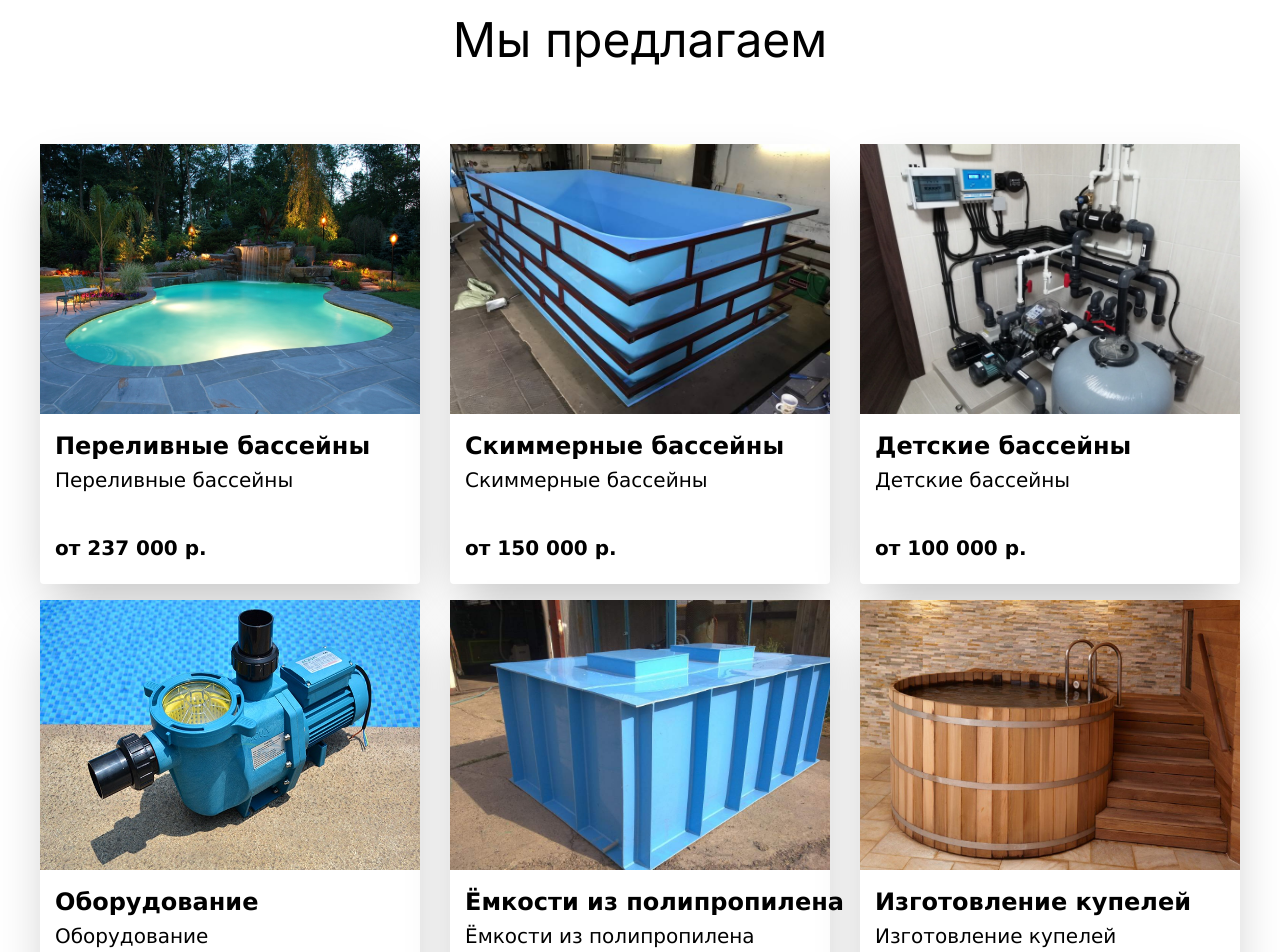
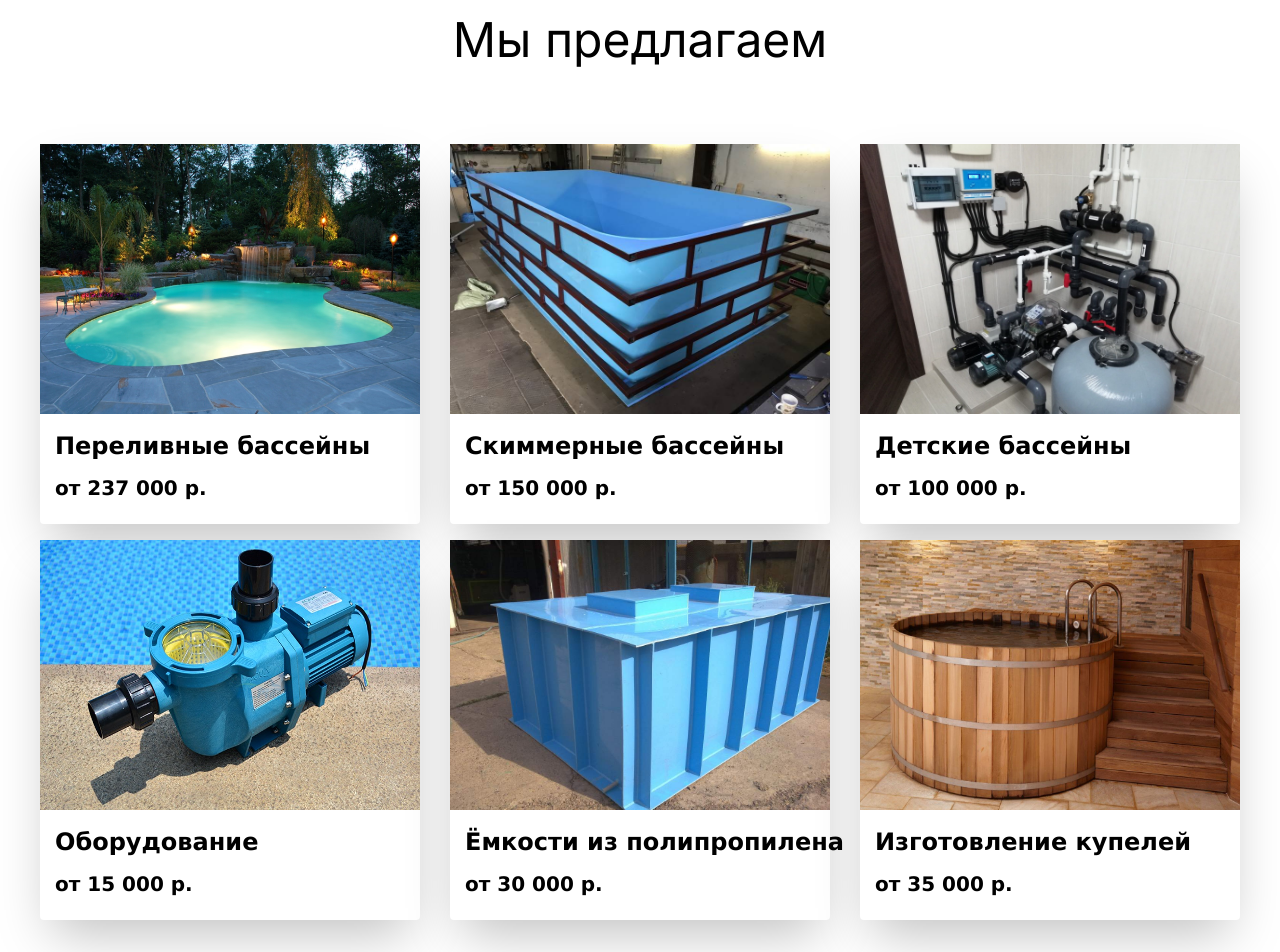
Before and after one commit to aftelnes/Aquadecor, a Next.js app: page / in a window 1280 px wide. Shown: the part 800-1752 px from the top of the page. Built offline with nearby package versions, Linux system fonts and the light colour scheme.

Commit message:
add decription to servicies and few adaptive fixs

```diff
--- a/app/servicies/overflowPools/page.tsx
+++ b/app/servicies/overflowPools/page.tsx
@@ -22,20 +22,19 @@ const OverflowPools = () => {
       <h1 className={pageStyle.pageH1}>Переливные бассейны</h1>
       <p className={pageStyle.pageDescription}>
         <span className={pageStyle.pageColoredTextBlue}>
-          Переливные бассейны
+          Переливные бассейны{" "}
         </span>
         - это вид бассейнов, в которых для забора и циркуляции воды используется
         система перелива. Когда вода выливается за борт бассейна, она не
         растекается повсюду, а попадает в специальные переливные лотки,
-        расположенные по всему периметру чаши бассейна. Далее вода попадает в
-        переливную емкость, которая расположена ниже переливных лотков.
+        расположенные по всему периметру чаши бассейна.
       </p>
 
       <Link href="/servicies/overflowPools/polypropylene">
         <InfoBlockInPage
           img={polypropylene.src}
           header="Полипропилен"
-          text="текст"
+          text="Это самый бюджетный вариант капитального бассейна. Пластиковая чаша, изготавливается из рулонного, либо листового полипропилена "
         />
       </Link>
       <Link href="/servicies/overflowPools/composite">
--- a/app/servicies/skimmerPools/page.tsx
+++ b/app/servicies/skimmerPools/page.tsx
@@ -23,6 +23,15 @@ const SkimmerPools = () => {
     <div className={pageStyle.pageStyle}>
       <hr className={pageStyle.pageHr} />
       <h1 className={pageStyle.pageH1}>Скиммерные бассейны</h1>
+      <p className={pageStyle.pageDescription}>
+        <span className={pageStyle.pageColoredTextBlue}>
+          Скиммерные бассейны{" "}
+        </span>
+        - это вид бассейнов, оснащенных устройством для очистки воды. Скиммер -
+        это бак, в который поступает вода. Данные устройства можно установить и
+        на таких бассейнах, в которых заранее не была предусмотрена скиммерная
+        система. Для этого специально существуют навесные и плавающие скиммеры.
+      </p>
 
       <Link href="/servicies/skimmerPools/polypropylene">
         <InfoBlockInPage
--- a/components/AlsoWeDo/AlsoWeDo.tsx
+++ b/components/AlsoWeDo/AlsoWeDo.tsx
@@ -21,19 +21,16 @@ const AlsoWeDo = () => {
       <div className="element-animation flex flex-col items-center xl:flex-row lg:flex lg:flex-row lg:justify-between md:flex-row md:flex md:justify-between">
         <InfoBlockMainPage
           textHeader="Монтаж системы вентиляции"
-          textDesc="Материал - бетон, лайнер"
           cost={"от 37 000"}
           imgSrc={otdelka.src}
         />
         <InfoBlockMainPage
           textHeader="Проектирование"
-          textDesc="Проектирование"
           cost={"от 50 000"}
           imgSrc={proektirovanie.src}
         />
         <InfoBlockMainPage
           textHeader="Ремонт бассейнов"
-          textDesc="Ремонт бассейнов и модернизация"
           cost={"от 15 000"}
           imgSrc={remont.src}
         />
--- a/components/InfoBlock/InfoBlockInPage.tsx
+++ b/components/InfoBlock/InfoBlockInPage.tsx
@@ -38,10 +38,10 @@ const InfoBlockInPage = ({ img, header, text }: EquipmentItemProps) => {
           {header}
         </h1>
         <div
-          className="text-xs w-[180px] h-[65px]
-          xl:w-[580px] xl:h-[120px] xl:text-lg
+          className="text-xs w-[180px] h-[100px]
+          xl:w-[580px] xl:h-[115px] xl:text-lg
         lg:w-[480px] lg:h-[120px] lg:text-base
-        md:w-[360px] md:h-[120px] md:text-sm"
+        md:w-[360px] md:h-[125px] md:text-sm"
         >
           {text}
         </div>
@@ -51,7 +51,7 @@ const InfoBlockInPage = ({ img, header, text }: EquipmentItemProps) => {
         lg:w-[115px] lg:mb-5 lg:mr-1
         md:w-[110px] md:mb-5 md:mr-2"
         >
-          <p className="text-center text-xs xl:text-base lg:text-base md:text-sm">
+          <p className="text-center mt-2 text-xs xl:text-base lg:text-base md:text-sm">
             от 100 000p
           </p>
         </div>
--- a/components/InfoBlock/InfoBlockMainPage.tsx
+++ b/components/InfoBlock/InfoBlockMainPage.tsx
@@ -1,17 +1,16 @@
 type InfoBlockProps = {
   textHeader: string;
-  textDesc: string;
   cost: string;
   imgSrc: string;
 };
 
-const InfoBlock = ({ textHeader, textDesc, cost, imgSrc }: InfoBlockProps) => {
+const InfoBlock = ({ textHeader, cost, imgSrc }: InfoBlockProps) => {
   return (
     <div
-      className="info-block mt-6 shadow-2xl shadow-grey-300 hover:shadow-cyan-300 rounded w-[250px]
-      xl:w-[380px] xl:h-[440px]
-    lg:w-[300px] lg:h-[400px]
-    md:w-[230px] md:h-[270px] md:mt-4
+      className="info-block mt-6 shadow-2xl shadow-grey-300 hover:shadow-cyan-300 rounded w-[250px] h-[250px]
+      xl:w-[380px] xl:h-[380px]
+    lg:w-[300px] lg:h-[350px]
+    md:w-[230px] md:h-[250px] md:mt-4
     "
     >
       <img
@@ -23,23 +22,14 @@ const InfoBlock = ({ textHeader, textDesc, cost, imgSrc }: InfoBlockProps) => {
         src={imgSrc}
       />
       <h1
-        className="text-black font-bold ml-[10px] mt-1
-        xl:h-[20px] xl:w-[430px] xl:ml-[15px] xl:text-2xl xl:mt-4 xl:mb-4
+        className="text-black font-bold ml-[10px]  mt-1
+        xl:h-[20px] xl:w-[430px] xl:ml-[15px] xl:text-2xl xl:mt-4 xl:mb-6
         lg:text-xl lg:mb-2 lg:mt-4 lg:ml-[10px]
         md:text-base md:mb-1 md:mt-2 md:ml-[5px]
         "
       >
         {textHeader}
       </h1>
-      <p
-        className="text-black ml-[10px]
-          xl:mb-12 xl:h-[20px] xl:w-[430px] xl:ml-[15px] xl:text-xl
-        lg:mb-6 lg:text-lg lg:ml-[10px]
-        md:mb-2 md:text-sm md:ml-[5px]
-        "
-      >
-        {textDesc}
-      </p>
       <p
         className="text-black font-bold ml-[10px]
           xl:mb-3 xl:h-[20px] xl:w-[430px] xl:ml-[15px] xl:text-xl
--- a/components/Offers/Offers.tsx
+++ b/components/Offers/Offers.tsx
@@ -26,42 +26,40 @@ const Offers = () => {
         <Link href="/servicies/overflowPools">
           <InfoBlockMainPge
             textHeader="Переливные бассейны"
-            textDesc="Переливные бассейны"
             cost={"от 237 000"}
             imgSrc={buildPool.src}
           />
         </Link>
+        <Link href="/servicies/skimmerPools">
           <InfoBlockMainPge
             textHeader="Скиммерные бассейны"
-          textDesc="Скиммерные бассейны"
             cost={"от 150 000"}
             imgSrc={createPool.src}
           />
+        </Link>
+        <Link href="/servicies/childPools">
           <InfoBlockMainPge
             textHeader="Детские бассейны"
-          textDesc="Детские бассейны"
             cost={"от 100 000"}
             imgSrc={poolStation.src}
           />
+        </Link>
       </div>
       <div className="element-animation flex flex-col items-center xl:flex-row lg:flex lg:flex-row lg:justify-between md:flex-row md:flex md:justify-between">
         <Link href="/equipments">
           <InfoBlockMainPge
             textHeader="Оборудование"
-            textDesc="Оборудование"
             cost={"от 15 000"}
             imgSrc={pump.src}
           />
         </Link>
         <InfoBlockMainPge
           textHeader="Ёмкости из полипропилена"
-          textDesc="Ёмкости из полипропилена"
           cost={"от 30 000"}
           imgSrc={polypropilen.src}
         />
         <InfoBlockMainPge
           textHeader="Изготовление купелей"
-          textDesc="Изготовление купелей"
           cost={"от 35 000"}
           imgSrc={font.src}
         />
```
Also changed, not shown: styles/pageStyles/pageStyle.ts (+5 -5 lines). Lines whose indentation alone changed are shown as unchanged.
